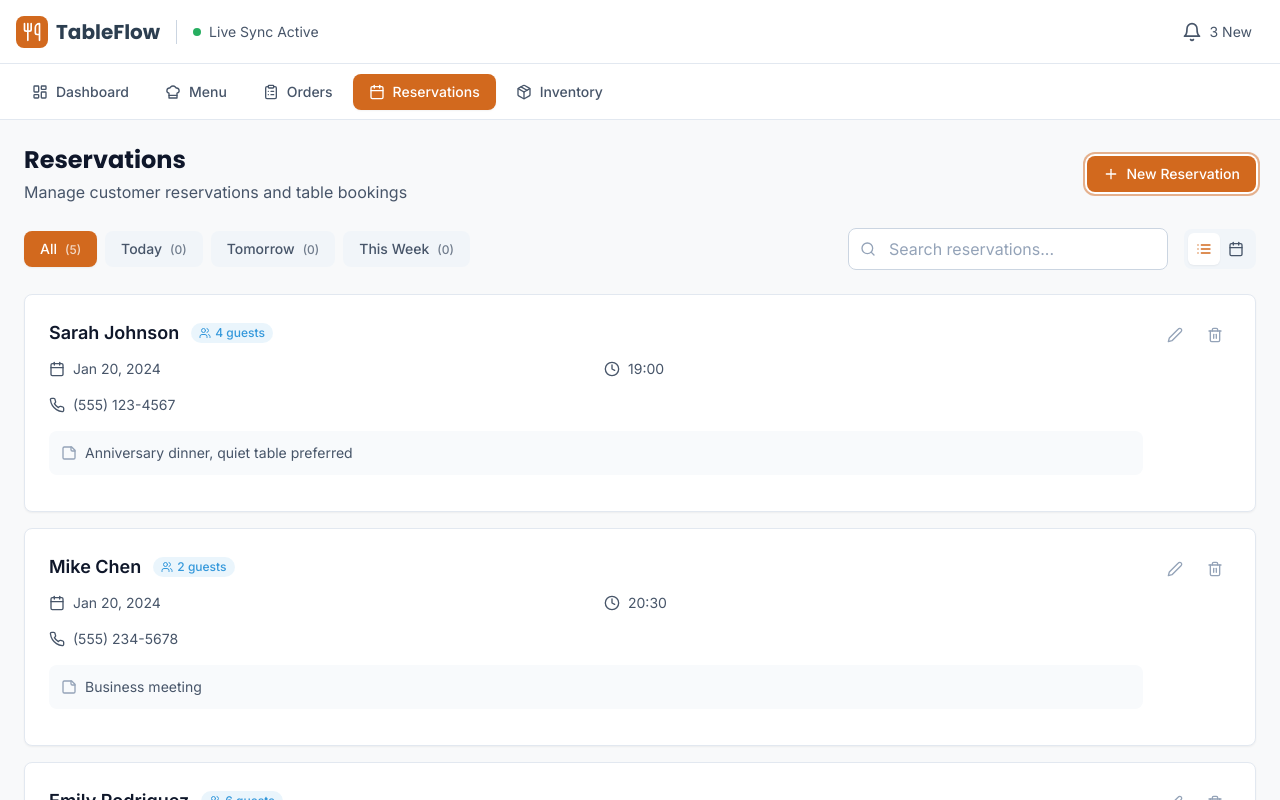
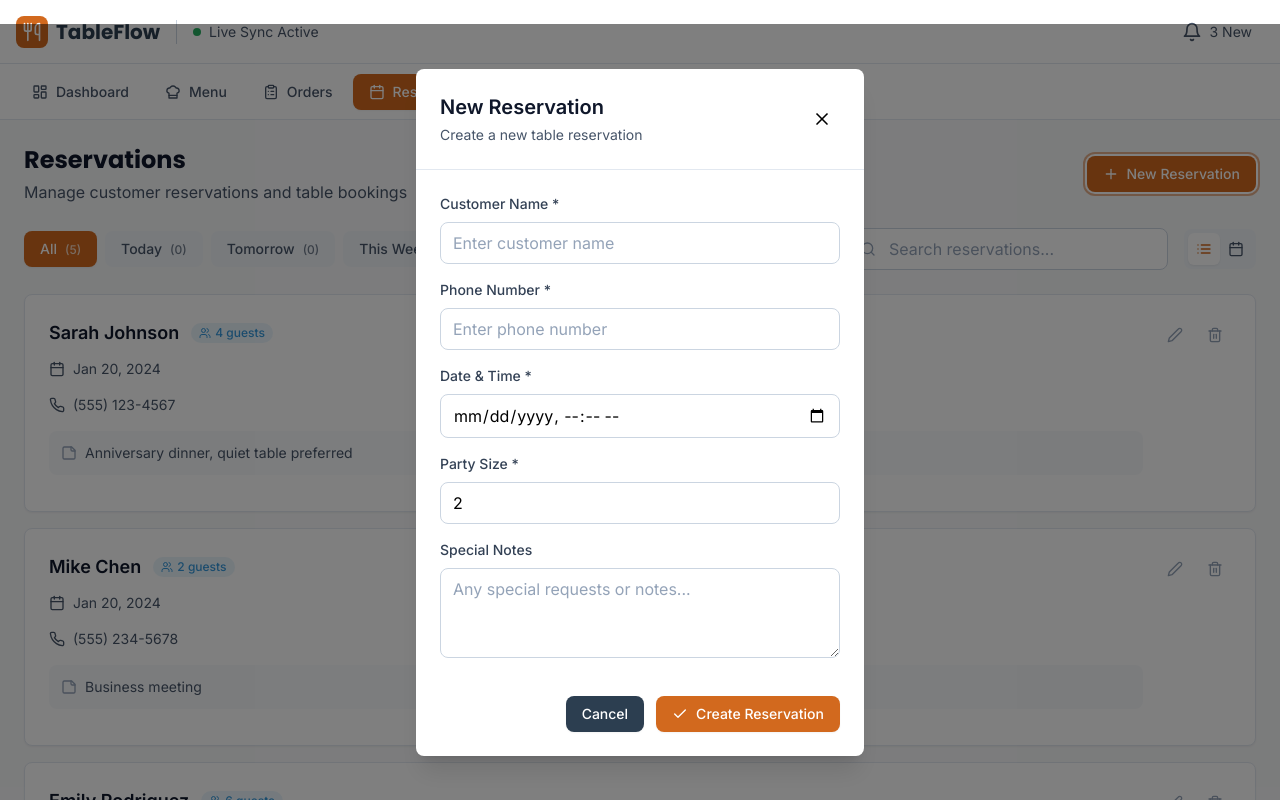
Before and after one commit to apper-canvas/tableflow-card-port, a React (Vite) app: page /reservations in a window 1280 px wide. Both pictures are taken after a click on the button "New Reservation". Built offline with nearby package versions, Linux system fonts and the light colour scheme.

Commit message:
Fix New Reservation button by adding complete modal form with validation and submission handling

```diff
--- a/src/components/pages/Reservations.jsx
+++ b/src/components/pages/Reservations.jsx
@@ -18,6 +18,7 @@ const Reservations = () => {
   const [selectedDate, setSelectedDate] = useState('all');
   const [loading, setLoading] = useState(true);
   const [error, setError] = useState(null);
+  const [showModal, setShowModal] = useState(false);
 
   const dateFilters = [
     { id: 'all', label: 'All' },
@@ -83,8 +84,23 @@ const Reservations = () => {
     filtered.sort((a, b) => new Date(a.dateTime) - new Date(b.dateTime));
 
     setFilteredReservations(filtered);
+};
+
+  const handleNewReservation = () => {
+    setShowModal(true);
   };
 
+  const handleReservationSubmit = async (reservationData) => {
+    try {
+      const newReservation = await reservationService.create(reservationData);
+      setReservations(prev => [...prev, newReservation]);
+      toast.success('Reservation created successfully');
+      setShowModal(false);
+    } catch (err) {
+      toast.error('Failed to create reservation');
+      throw err;
+    }
+  };
   const formatReservationDate = (dateString) => {
     const date = parseISO(dateString);
     if (isToday(date)) return 'Today';
@@ -128,8 +144,8 @@ const Reservations = () => {
           <h1 className="text-2xl font-bold font-heading text-gray-900">Reservations</h1>
           <p className="text-gray-600 mt-1">Manage customer reservations and table bookings</p>
         </div>
-        <div className="flex items-center space-x-2">
-          <Button icon="Plus" variant="primary">
+<div className="flex items-center space-x-2">
+          <Button icon="Plus" variant="primary" onClick={handleNewReservation}>
             New Reservation
           </Button>
         </div>
@@ -301,9 +317,264 @@ const Reservations = () => {
             ))}
           </motion.div>
         )}
-      </div>
+</div>
+
+      {/* Reservation Modal */}
+      <ReservationModal
+        isOpen={showModal}
+        onClose={() => setShowModal(false)}
+        onSubmit={handleReservationSubmit}
+      />
     </div>
   );
 };
 
+// Reservation Modal Component
+const ReservationModal = ({ isOpen, onClose, onSubmit }) => {
+  const [formData, setFormData] = useState({
+    customerName: '',
+    phone: '',
+    dateTime: '',
+    partySize: 2,
+    notes: ''
+  });
+  const [isSubmitting, setIsSubmitting] = useState(false);
+  const [errors, setErrors] = useState({});
+
+  const validateForm = () => {
+    const newErrors = {};
+
+    if (!formData.customerName.trim()) {
+      newErrors.customerName = 'Customer name is required';
+    }
+
+    if (!formData.phone.trim()) {
+      newErrors.phone = 'Phone number is required';
+    } else if (!/^\+?[\d\s\-\(\)]+$/.test(formData.phone)) {
+      newErrors.phone = 'Please enter a valid phone number';
+    }
+
+    if (!formData.dateTime) {
+      newErrors.dateTime = 'Date and time are required';
+    } else {
+      const selectedDate = new Date(formData.dateTime);
+      const now = new Date();
+      if (selectedDate < now) {
+        newErrors.dateTime = 'Cannot book a reservation in the past';
+      }
+    }
+
+    if (formData.partySize < 1 || formData.partySize > 20) {
+      newErrors.partySize = 'Party size must be between 1 and 20';
+    }
+
+    setErrors(newErrors);
+    return Object.keys(newErrors).length === 0;
+  };
+
+  const handleSubmit = async (e) => {
+    e.preventDefault();
+
+    if (!validateForm()) {
+      return;
+    }
+
+    setIsSubmitting(true);
+    try {
+      await onSubmit({
+        ...formData,
+        partySize: parseInt(formData.partySize)
+      });
+
+      // Reset form
+      setFormData({
+        customerName: '',
+        phone: '',
+        dateTime: '',
+        partySize: 2,
+        notes: ''
+      });
+      setErrors({});
+    } catch (err) {
+      // Error handling is done in parent component
+    } finally {
+      setIsSubmitting(false);
+    }
+  };
+
+  const handleInputChange = (field, value) => {
+    setFormData(prev => ({ ...prev, [field]: value }));
+    if (errors[field]) {
+      setErrors(prev => ({ ...prev, [field]: '' }));
+    }
+  };
+
+  const handleClose = () => {
+    if (!isSubmitting) {
+      setFormData({
+        customerName: '',
+        phone: '',
+        dateTime: '',
+        partySize: 2,
+        notes: ''
+      });
+      setErrors({});
+      onClose();
+    }
+  };
+
+  // Get minimum date/time (current time + 1 hour)
+  const getMinDateTime = () => {
+    const now = new Date();
+    now.setHours(now.getHours() + 1);
+    return now.toISOString().slice(0, 16);
+  };
+
+  return (
+    <motion.div
+      initial={{ opacity: 0 }}
+      animate={{ opacity: isOpen ? 1 : 0 }}
+      exit={{ opacity: 0 }}
+      className={`fixed inset-0 bg-black bg-opacity-50 flex items-center justify-center p-4 z-50 ${
+        isOpen ? 'pointer-events-auto' : 'pointer-events-none'
+      }`}
+      onClick={handleClose}
+    >
+      <motion.div
+        initial={{ scale: 0.95, opacity: 0 }}
+        animate={{ scale: isOpen ? 1 : 0.95, opacity: isOpen ? 1 : 0 }}
+        exit={{ scale: 0.95, opacity: 0 }}
+        className="bg-white rounded-lg shadow-xl max-w-md w-full max-h-[90vh] overflow-y-auto"
+        onClick={(e) => e.stopPropagation()}
+      >
+        <div className="flex items-center justify-between p-6 border-b border-gray-200">
+          <div>
+            <h2 className="text-xl font-semibold text-gray-900">New Reservation</h2>
+            <p className="text-sm text-gray-600 mt-1">Create a new table reservation</p>
+          </div>
+          <button
+            onClick={handleClose}
+            disabled={isSubmitting}
+            className="p-2 hover:bg-gray-100 rounded-lg transition-colors duration-200 disabled:opacity-50"
+          >
+            <ApperIcon name="X" className="w-5 h-5" />
+          </button>
+        </div>
+
+        <form onSubmit={handleSubmit} className="p-6 space-y-4">
+          <div>
+            <label className="block text-sm font-medium text-gray-700 mb-2">
+              Customer Name *
+            </label>
+            <input
+              type="text"
+              value={formData.customerName}
+              onChange={(e) => handleInputChange('customerName', e.target.value)}
+              className={`w-full px-3 py-2 border rounded-lg focus:ring-2 focus:ring-primary focus:border-transparent ${
+                errors.customerName ? 'border-red-500' : 'border-gray-300'
+              }`}
+              placeholder="Enter customer name"
+              disabled={isSubmitting}
+            />
+            {errors.customerName && (
+              <p className="text-red-500 text-sm mt-1">{errors.customerName}</p>
+            )}
+          </div>
+
+          <div>
+            <label className="block text-sm font-medium text-gray-700 mb-2">
+              Phone Number *
+            </label>
+            <input
+              type="tel"
+              value={formData.phone}
+              onChange={(e) => handleInputChange('phone', e.target.value)}
+              className={`w-full px-3 py-2 border rounded-lg focus:ring-2 focus:ring-primary focus:border-transparent ${
+                errors.phone ? 'border-red-500' : 'border-gray-300'
+              }`}
+              placeholder="Enter phone number"
+              disabled={isSubmitting}
+            />
+            {errors.phone && (
+              <p className="text-red-500 text-sm mt-1">{errors.phone}</p>
+            )}
+          </div>
+
+          <div>
+            <label className="block text-sm font-medium text-gray-700 mb-2">
+              Date & Time *
+            </label>
+            <input
+              type="datetime-local"
+              value={formData.dateTime}
+              onChange={(e) => handleInputChange('dateTime', e.target.value)}
+              min={getMinDateTime()}
+              className={`w-full px-3 py-2 border rounded-lg focus:ring-2 focus:ring-primary focus:border-transparent ${
+                errors.dateTime ? 'border-red-500' : 'border-gray-300'
+              }`}
+              disabled={isSubmitting}
+            />
+            {errors.dateTime && (
+              <p className="text-red-500 text-sm mt-1">{errors.dateTime}</p>
+            )}
+          </div>
+
+          <div>
+            <label className="block text-sm font-medium text-gray-700 mb-2">
+              Party Size *
+            </label>
+            <input
+              type="number"
+              min="1"
+              max="20"
+              value={formData.partySize}
+              onChange={(e) => handleInputChange('partySize', e.target.value)}
+              className={`w-full px-3 py-2 border rounded-lg focus:ring-2 focus:ring-primary focus:border-transparent ${
+                errors.partySize ? 'border-red-500' : 'border-gray-300'
+              }`}
+              disabled={isSubmitting}
+            />
+            {errors.partySize && (
+              <p className="text-red-500 text-sm mt-1">{errors.partySize}</p>
+            )}
+          </div>
+
+          <div>
+            <label className="block text-sm font-medium text-gray-700 mb-2">
+              Special Notes
+            </label>
+            <textarea
+              value={formData.notes}
+              onChange={(e) => handleInputChange('notes', e.target.value)}
+              rows={3}
+              className="w-full px-3 py-2 border border-gray-300 rounded-lg focus:ring-2 focus:ring-primary focus:border-transparent"
+              placeholder="Any special requests or notes..."
+              disabled={isSubmitting}
+            />
+          </div>
+
+          <div className="flex justify-end space-x-3 pt-4">
+            <Button
+              type="button"
+              variant="secondary"
+              onClick={handleClose}
+              disabled={isSubmitting}
+            >
+              Cancel
+            </Button>
+            <Button
+              type="submit"
+              variant="primary"
+              disabled={isSubmitting}
+              icon={isSubmitting ? "Loader2" : "Check"}
+            >
+              {isSubmitting ? 'Creating...' : 'Create Reservation'}
+            </Button>
+          </div>
+        </form>
+      </motion.div>
+    </motion.div>
+  );
+};
+
 export default Reservations;
```
